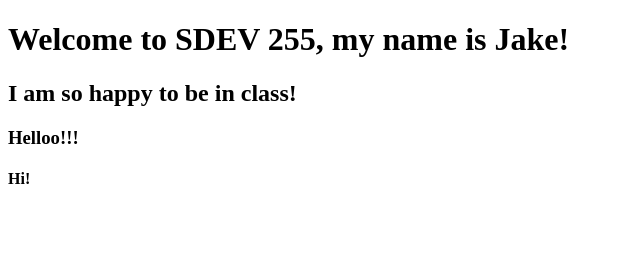
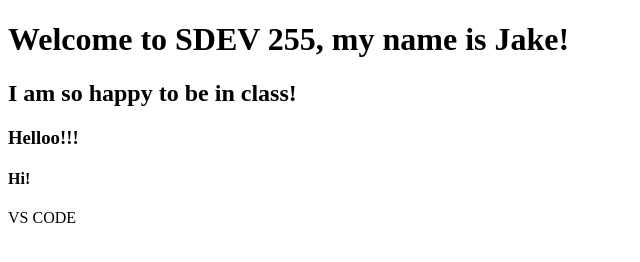
Before and after one commit to joswalt9/GitExample, a plain HTML site: page index.html in a window 1280 px wide. Shown: the full height of the page, 0-640 px from the left. Drawn offline with Linux system fonts and the light colour scheme.

Commit message:
added paragraph -JO

```diff
--- a/index.html
+++ b/index.html
@@ -13,6 +13,7 @@
   <h2>I am so happy to be in class!</h2>
   <h3>Helloo!!!</h3>
   <h4>Hi!</h4>
+  <p>VS CODE</p>
   <script src="script.js"></script>
 </body>
 
```
